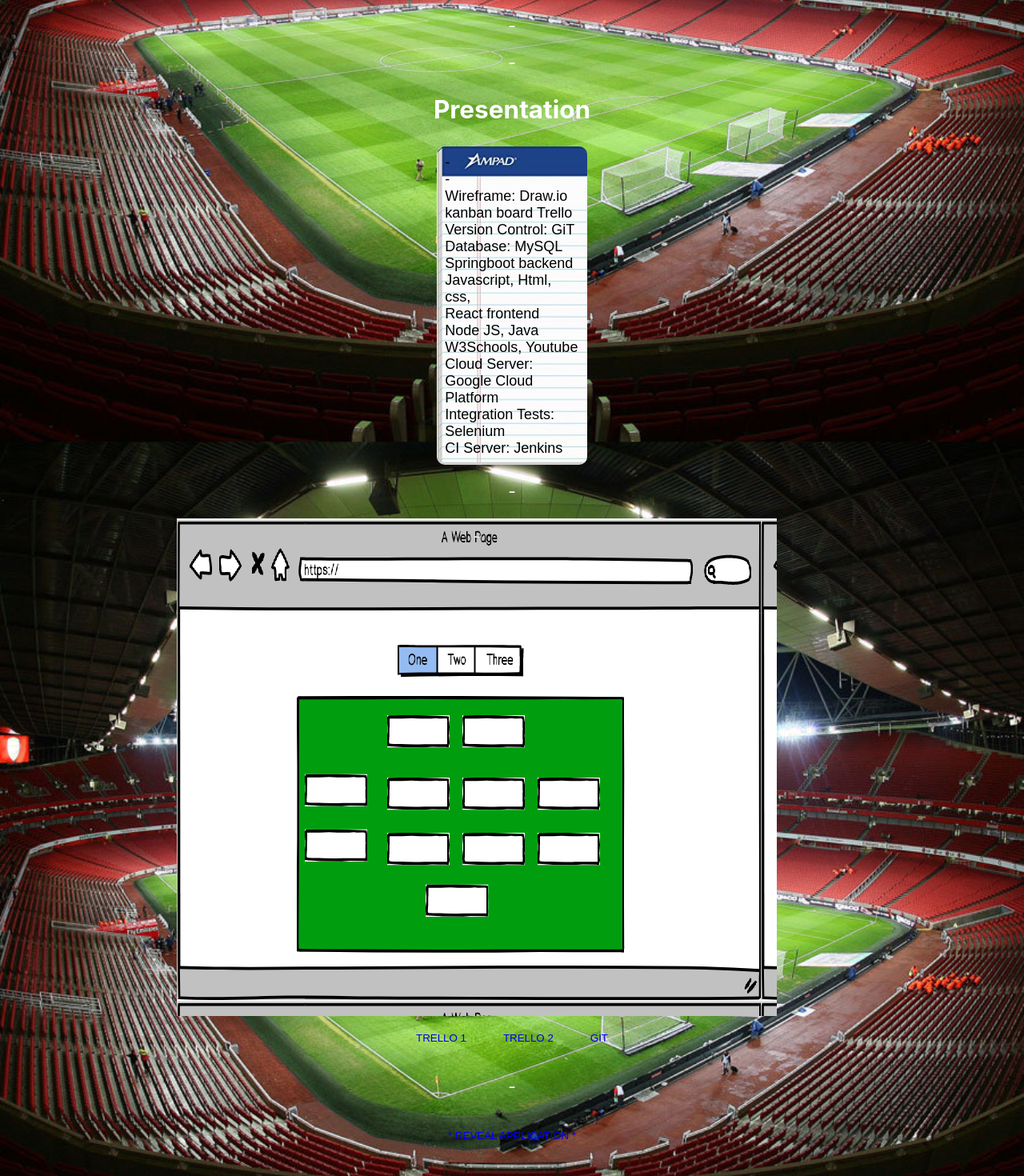
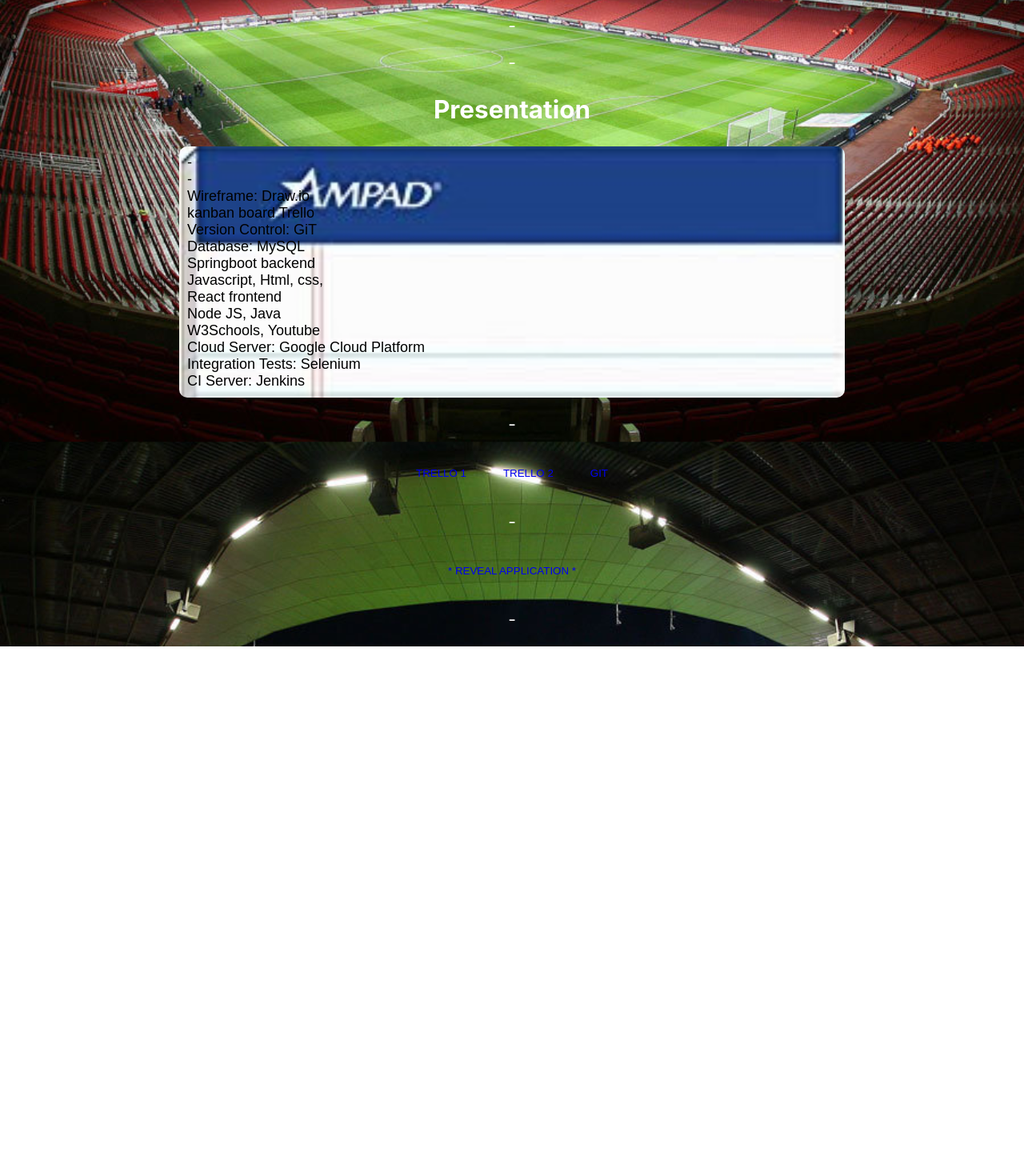
Before and after one commit to IsaacDouglas-SE/my-app, a React (Create React App) app: page / in a window 1280 px wide. Shown: the part 1547-3017 px from the top of the page at 80% size. After the commit the page ends 2355 px from the top, so only its background shows below. Built offline with nearby package versions, Linux system fonts and the light colour scheme.

Commit message:
Spring - no trello

```diff
--- a/src/home.css
+++ b/src/home.css
@@ -259,7 +259,7 @@
     background-image: url("notepad.jpg");
     background-repeat: no-repeat, repeat;
     background-size: cover;
-    width: 20%;
+
     margin: auto;
     border-radius: 10px;
       font-size: calc(2px + 2vmin);
--- a/src/home.js
+++ b/src/home.js
@@ -348,7 +348,7 @@
     </ol>
     <div class="main" id="section2">
       <p>-</p>
-    <div class="WireFrame">-</div>
+
   <button className="button1">  <a href = "https://trello.com/b/XxWK3r2P/online-bookstore" >Trello 1</a></button>  <button className="button1">  <a href = "https://trello.com/b/JC491Dn9/fifaapp">Trello 2</a></button>  <button className="button1">  <a href = "https://github.com/IsaacDouglas-SE">GiT</a></button>
   <p>-</p>
   <button className="button1"> <a href="#section1">* Reveal Application *</a></button>
```
